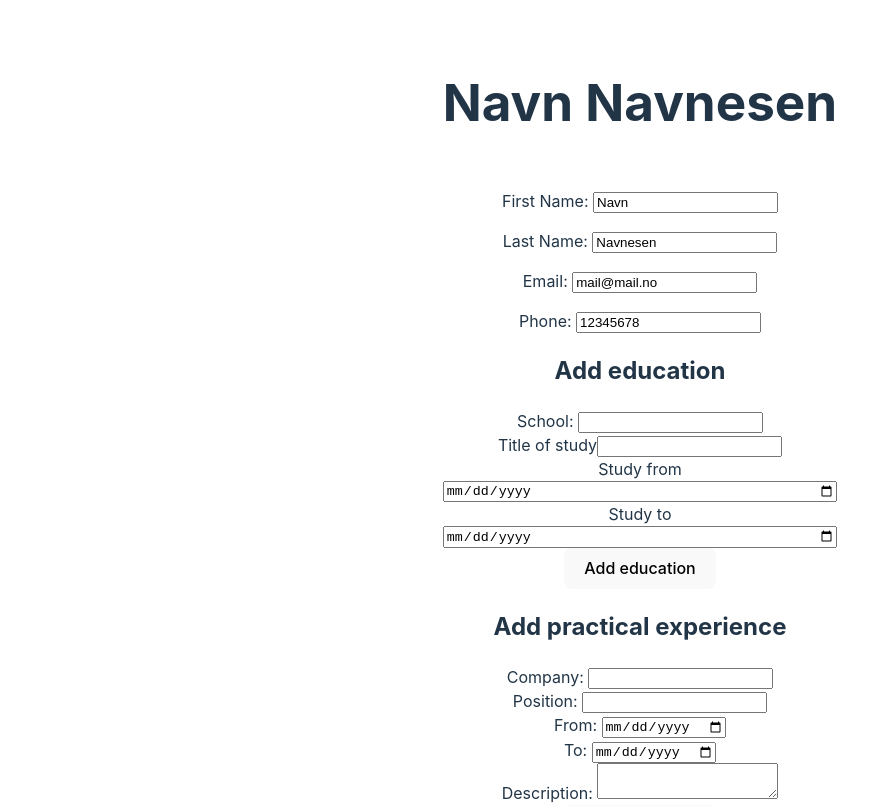
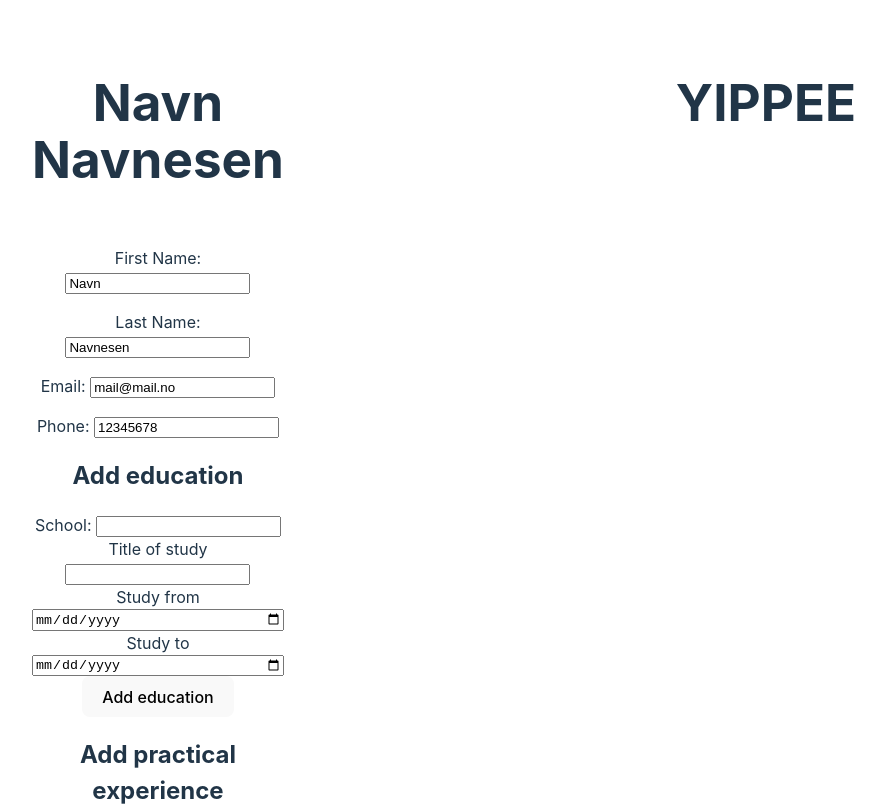
Before and after one commit to ATlexEide/cv-app, a React (Vite) app: page / in a window 1280 px wide. Shown: the top 806 px of the page, without its empty margins (0-885 px from the left). Built offline with nearby package versions, Linux system fonts and the light colour scheme.

Commit message:
Adjust display

```diff
--- a/src/styles/App.css
+++ b/src/styles/App.css
@@ -3,4 +3,6 @@
   margin: 0 auto;
   padding: 2rem;
   text-align: center;
+  display: grid;
+  grid-template-columns: 1fr 4fr;
 }
```
